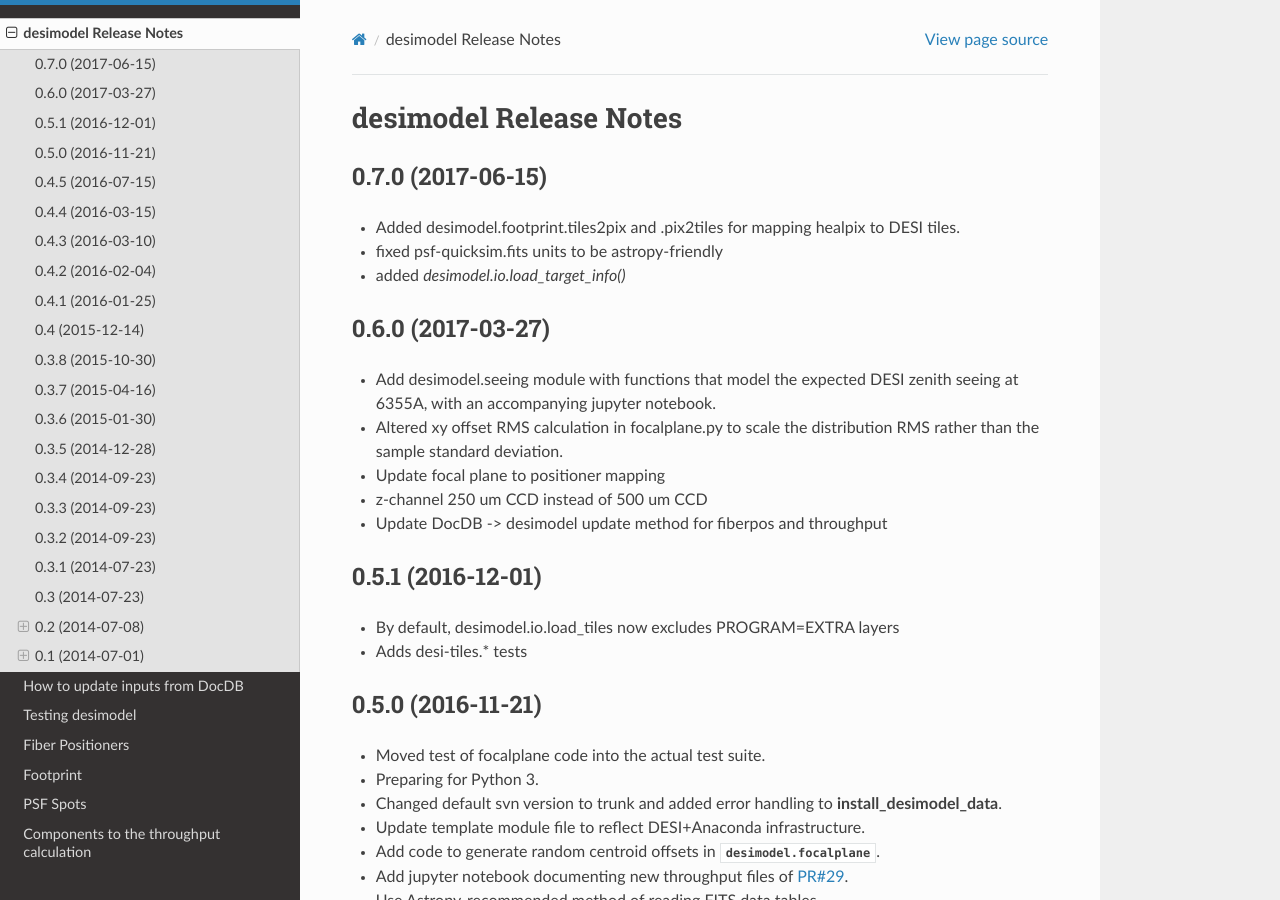
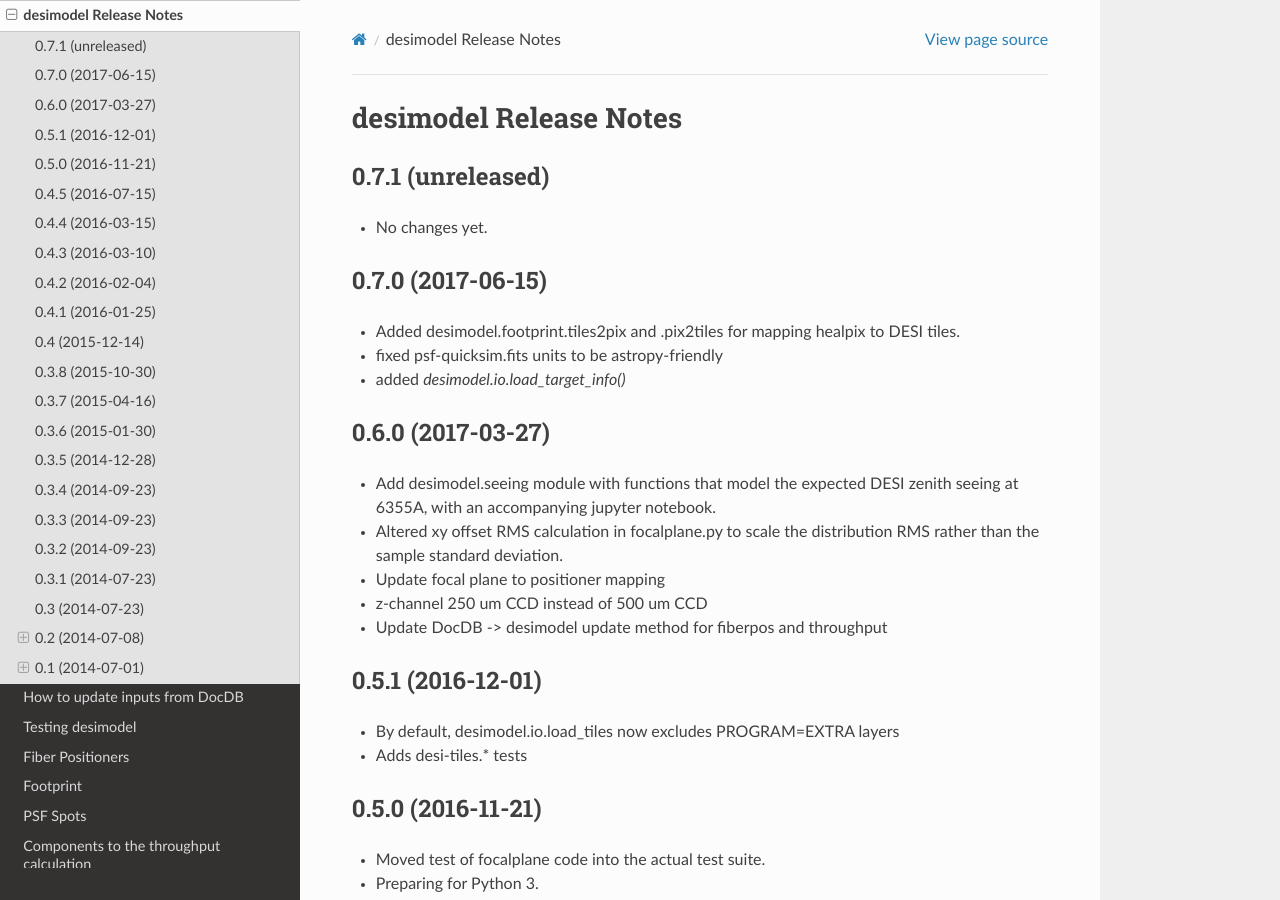
Before and after one commit to desihub/desimodel, a Sphinx documentation site: the page built from doc/release_notes.rst, in a window 1280 px wide and 900 px high. Built offline with Sphinx 7.4.7 and the Read the Docs theme 2.0.0, drawn with Linux system fonts in a browser that asks for light colours.

Commit message:
bump development version

```diff
--- a/doc/release_notes.rst
+++ b/doc/release_notes.rst
@@ -1,6 +1,11 @@
 =======================
 desimodel Release Notes
 =======================
+
+0.7.1 (unreleased)
+------------------
+
+* No changes yet.
 
 0.7.0 (2017-06-15)
 ------------------
--- a/py/desimodel/_version.py
+++ b/py/desimodel/_version.py
@@ -1 +1 @@
-__version__ = '0.7.0'
+__version__ = '0.7.0.dev204'
```
